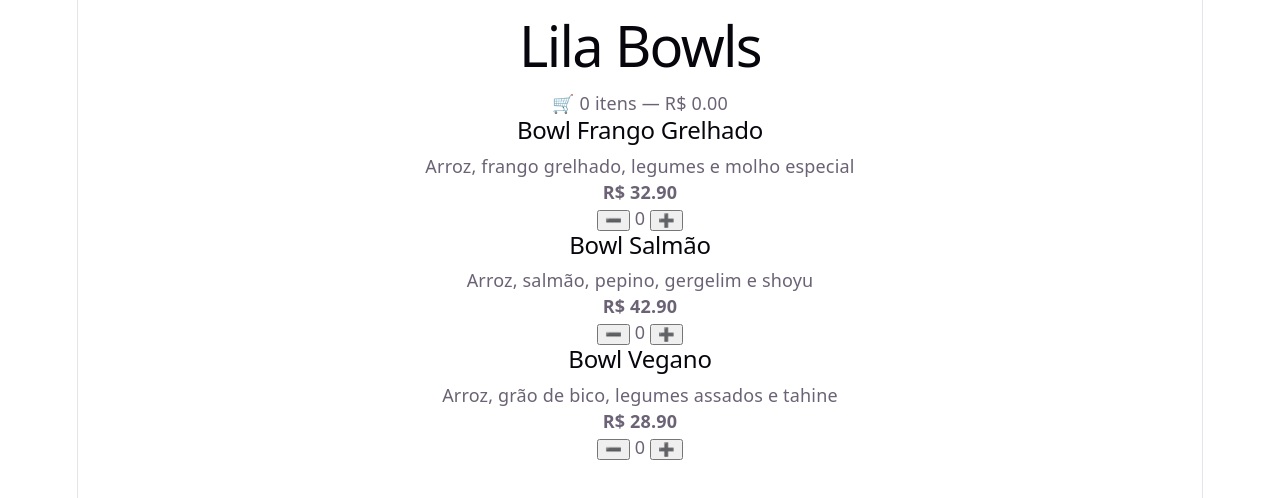
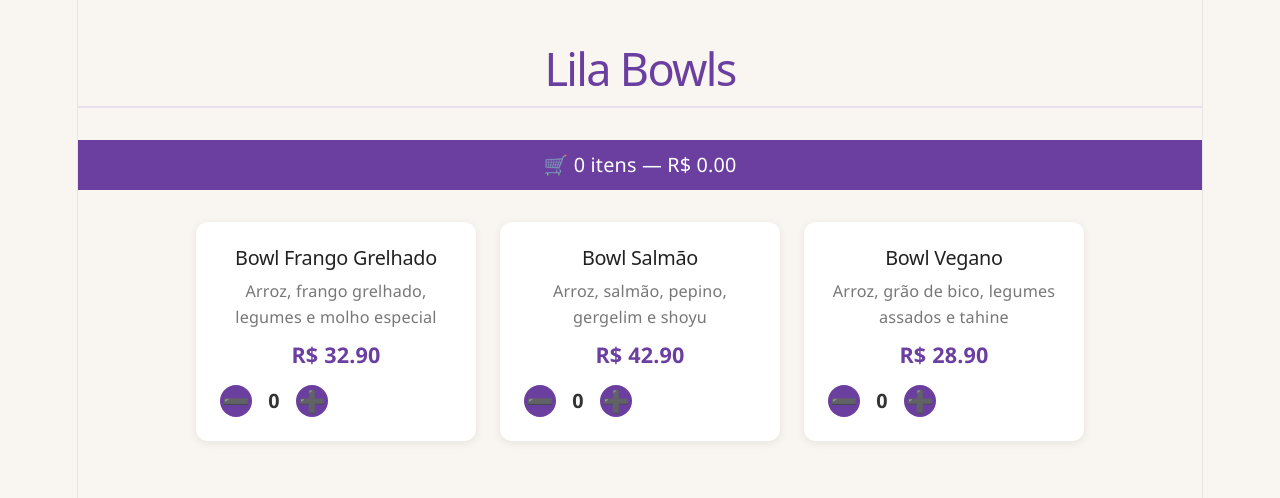
Before and after one commit to laiorbrito/lila-bowls, a React (Vite) app: page / in a window 1280 px wide. Shown: the top 498 px of the page. Built offline with nearby package versions, Linux system fonts and the light colour scheme.

Commit message:
adicona estilo visual ao cardápio

```diff
--- a/src/App.css
+++ b/src/App.css
@@ -1,184 +1,86 @@
-.counter {
-  font-size: 16px;
-  padding: 5px 10px;
-  border-radius: 5px;
-  color: var(--accent);
-  background: var(--accent-bg);
-  border: 2px solid transparent;
-  transition: border-color 0.3s;
-  margin-bottom: 24px;
-
-  &:hover {
-    border-color: var(--accent-border);
-  }
-  &:focus-visible {
-    outline: 2px solid var(--accent);
-    outline-offset: 2px;
-  }
+* {
+  margin: 0;
+  padding: 0;
+  box-sizing: border-box;
+  font-family: 'Segoe UI', sans-serif;
 }
 
-.hero {
-  position: relative;
-
-  .base,
-  .framework,
-  .vite {
-    inset-inline: 0;
-    margin: 0 auto;
-  }
-
-  .base {
-    width: 170px;
-    position: relative;
-    z-index: 0;
-  }
-
-  .framework,
-  .vite {
-    position: absolute;
-  }
-
-  .framework {
-    z-index: 1;
-    top: 34px;
-    height: 28px;
-    transform: perspective(2000px) rotateZ(300deg) rotateX(44deg) rotateY(39deg)
-      scale(1.4);
-  }
-
-  .vite {
-    z-index: 0;
-    top: 107px;
-    height: 26px;
-    width: auto;
-    transform: perspective(2000px) rotateZ(300deg) rotateX(40deg) rotateY(39deg)
-      scale(0.8);
-  }
+body {
+  background-color: #f9f5f0;
+  color: #333;
 }
 
-#center {
-  display: flex;
-  flex-direction: column;
-  gap: 25px;
-  place-content: center;
-  place-items: center;
-  flex-grow: 1;
-
-  @media (max-width: 1024px) {
-    padding: 32px 20px 24px;
-    gap: 18px;
-  }
+h1 {
+  text-align: center;
+  padding: 24px;
+  font-size: 2.5rem;
+  color: #6b3fa0;
+  border-bottom: 2px solid #e8e0f0;
 }
 
-#next-steps {
-  display: flex;
-  border-top: 1px solid var(--border);
-  text-align: left;
-
-  & > div {
-    flex: 1 1 0;
-    padding: 32px;
-    @media (max-width: 1024px) {
-      padding: 24px 20px;
-    }
-  }
-
-  .icon {
-    margin-bottom: 16px;
-    width: 22px;
-    height: 22px;
-  }
-
-  @media (max-width: 1024px) {
-    flex-direction: column;
-    text-align: center;
-  }
+.carrinho-resumo {
+  text-align: center;
+  padding: 12px;
+  font-size: 1.1rem;
+  background-color: #6b3fa0;
+  color: white;
+  margin-bottom: 32px;
 }
 
-#docs {
-  border-right: 1px solid var(--border);
-
-  @media (max-width: 1024px) {
-    border-right: none;
-    border-bottom: 1px solid var(--border);
-  }
+.produtos-lista {
+  display: flex;
+  flex-wrap: wrap;
+  gap: 24px;
+  justify-content: center;
+  padding: 0 24px 48px;
 }
 
-#next-steps ul {
-  list-style: none;
-  padding: 0;
-  display: flex;
-  gap: 8px;
-  margin: 32px 0 0;
-
-  .logo {
-    height: 18px;
-  }
-
-  a {
-    color: var(--text-h);
-    font-size: 16px;
-    border-radius: 6px;
-    background: var(--social-bg);
-    display: flex;
-    padding: 6px 12px;
-    align-items: center;
-    gap: 8px;
-    text-decoration: none;
-    transition: box-shadow 0.3s;
-
-    &:hover {
-      box-shadow: var(--shadow);
-    }
-    .button-icon {
-      height: 18px;
-      width: 18px;
-    }
-  }
-
-  @media (max-width: 1024px) {
-    margin-top: 20px;
-    flex-wrap: wrap;
-    justify-content: center;
-
-    li {
-      flex: 1 1 calc(50% - 8px);
-    }
-
-    a {
-      width: 100%;
-      justify-content: center;
-      box-sizing: border-box;
-    }
-  }
+.produto-card {
+  background: white;
+  border-radius: 12px;
+  padding: 24px;
+  width: 280px;
+  box-shadow: 0 2px 8px rgba(0,0,0,0.08);
 }
 
-#spacer {
-  height: 88px;
-  border-top: 1px solid var(--border);
-  @media (max-width: 1024px) {
-    height: 48px;
-  }
+.produto-card h2 {
+  font-size: 1.1rem;
+  margin-bottom: 8px;
+  color: #222;
 }
 
-.ticks {
-  position: relative;
-  width: 100%;
+.produto-card p {
+  font-size: 0.9rem;
+  color: #777;
+  margin-bottom: 12px;
+}
 
-  &::before,
-  &::after {
-    content: '';
-    position: absolute;
-    top: -4.5px;
-    border: 5px solid transparent;
-  }
+.produto-card strong {
+  font-size: 1.2rem;
+  color: #6b3fa0;
+}
 
-  &::before {
-    left: 0;
-    border-left-color: var(--border);
-  }
-  &::after {
-    right: 0;
-    border-right-color: var(--border);
-  }
+.quantidade-controle {
+  display: flex;
+  align-items: center;
+  gap: 12px;
+  margin-top: 16px;
 }
+
+.quantidade-controle button {
+  width: 32px;
+  height: 32px;
+  border: none;
+  border-radius: 50%;
+  background-color: #6b3fa0;
+  color: white;
+  font-size: 1.2rem;
+  cursor: pointer;
+}
+
+.quantidade-controle span {
+  font-size: 1.1rem;
+  font-weight: bold;
+  min-width: 20px;
+  text-align: center;
+}
--- a/src/App.jsx
+++ b/src/App.jsx
@@ -1,5 +1,6 @@
 import { useState } from 'react'
 import Produto from './Produto'
+import './App.css'
 
 const produtos = [
   { id: 1, nome: "Bowl Frango Grelhado", preco: 32.90, descricao: "Arroz, frango grelhado, legumes e molho especial" },
@@ -42,8 +43,8 @@ function App() {
   return (
     <div>
       <h1>Lila Bowls</h1>
-      <p>🛒 {totalItens} itens — R$ {total.toFixed(2)}</p>
-
+      <p className="carrinho-resumo">🛒 {totalItens} itens — R$ {total.toFixed(2)}</p>
+      <div className="produtos-lista">
         {produtos.map(produto => {
           const noCarrinho = carrinho.find(item => item.id === produto.id)
           return (
@@ -59,6 +60,7 @@ function App() {
           )
         })}
       </div>
+    </div>
   )
 }
 
--- a/src/Produto.jsx
+++ b/src/Produto.jsx
@@ -1,14 +1,16 @@
     function Produto({ nome, preco, descricao, quantidade, onAdicionar, onRemover }) {
   return (
-    <div>
+    <div className="produto-card">
       <h2>{nome}</h2>
       <p>{descricao}</p>
       <strong>R$ {preco.toFixed(2)}</strong>
       <br />
+    <div className="quantidade-controle">
       <button onClick={onRemover}>➖</button>
       <span> {quantidade} </span>
       <button onClick={onAdicionar}>➕</button>
     </div>
+  </div>
   )
 }
 
```
Lines whose indentation alone changed are shown as unchanged.
